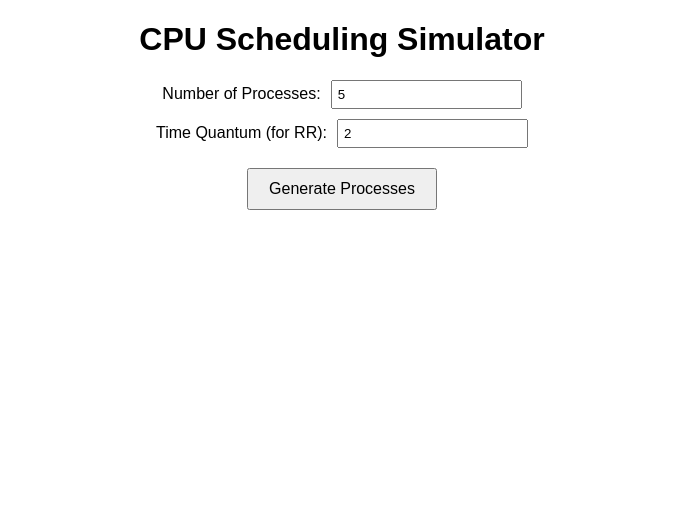
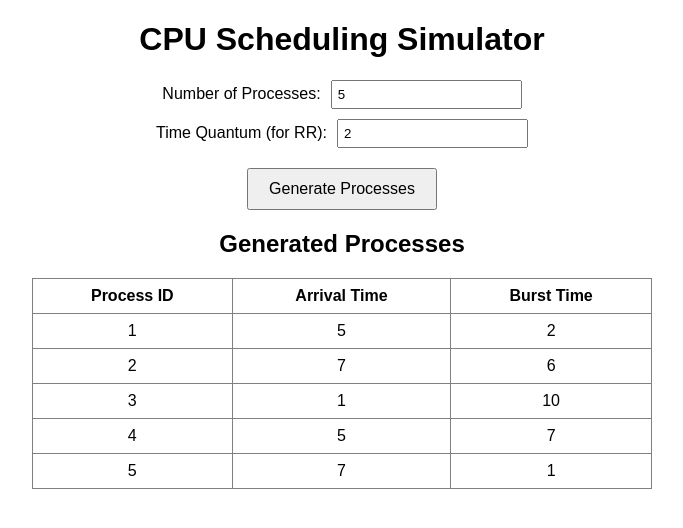
Before and after one commit to enyukan/cpu-scheduling-simulator, a React (Create React App) app: page / in a window 1280 px wide. Both pictures are taken after a click on the button "Generate Processes". Shown: the top 528 px of the page, without its empty margins (298-981 px from the left). Built offline with nearby package versions, Linux system fonts and the light colour scheme.

Commit message:
Added process generation with random arrival and burst times

```diff
--- a/src/App.js
+++ b/src/App.js
@@ -3,6 +3,17 @@ import React, { useState } from "react";
 const App = () => {
   const [numProcesses, setNumProcesses] = useState(5);
   const [timeQuantum, setTimeQuantum] = useState(2);
+  const [processes, setProcesses] = useState([]);
+
+  // Function to generate random processes
+  const generateProcesses = () => {
+    const newProcesses = Array.from({ length: numProcesses }, (_, i) => ({
+      id: i + 1,
+      arrivalTime: Math.floor(Math.random() * 10), // Random arrival time between 0-9
+      burstTime: Math.floor(Math.random() * 10) + 1, // Random burst time between 1-10
+    }));
+    setProcesses(newProcesses);
+  };
 
   return (
     <div style={{ textAlign: "center", fontFamily: "Arial, sans-serif", margin: "20px" }}>
@@ -31,11 +42,35 @@ const App = () => {
       </div>
 
       <button
-        onClick={() => console.log("Generate Processes")}
+        onClick={generateProcesses}
         style={{ padding: "10px 20px", fontSize: "16px", cursor: "pointer" }}
       >
         Generate Processes
       </button>
+
+      {processes.length > 0 && (
+        <div style={{ marginTop: "20px" }}>
+          <h2>Generated Processes</h2>
+          <table border="1" style={{ margin: "auto", borderCollapse: "collapse", width: "50%" }}>
+            <thead>
+              <tr>
+                <th style={{ padding: "8px" }}>Process ID</th>
+                <th style={{ padding: "8px" }}>Arrival Time</th>
+                <th style={{ padding: "8px" }}>Burst Time</th>
+              </tr>
+            </thead>
+            <tbody>
+              {processes.map((process) => (
+                <tr key={process.id}>
+                  <td style={{ padding: "8px" }}>{process.id}</td>
+                  <td style={{ padding: "8px" }}>{process.arrivalTime}</td>
+                  <td style={{ padding: "8px" }}>{process.burstTime}</td>
+                </tr>
+              ))}
+            </tbody>
+          </table>
+        </div>
+      )}
     </div>
   );
 };
```
